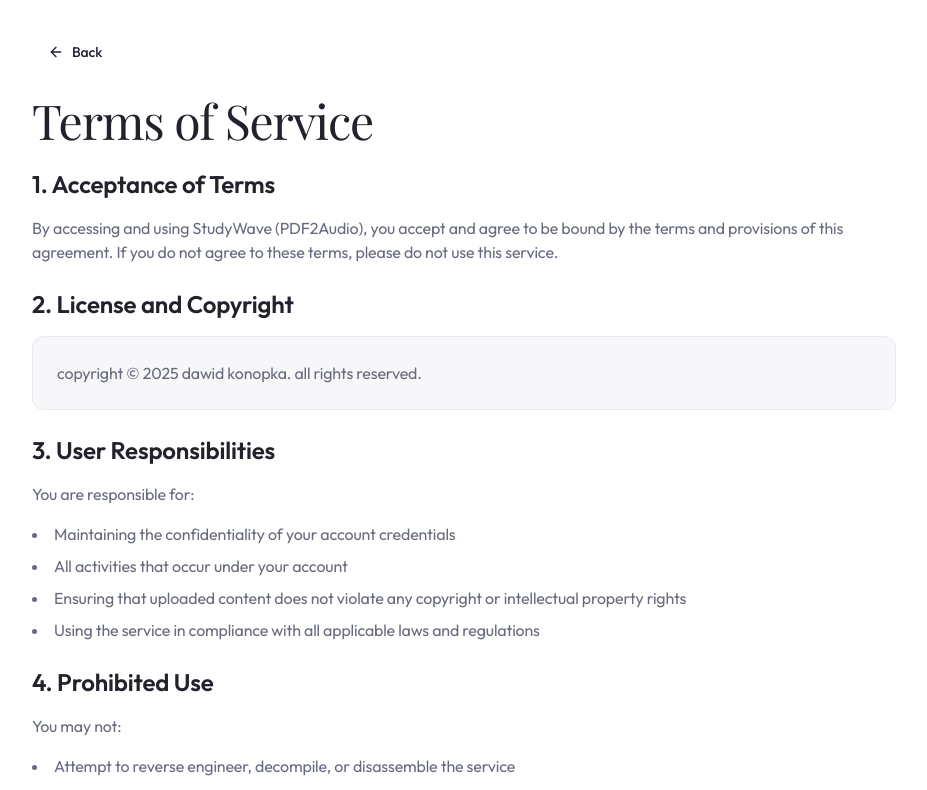
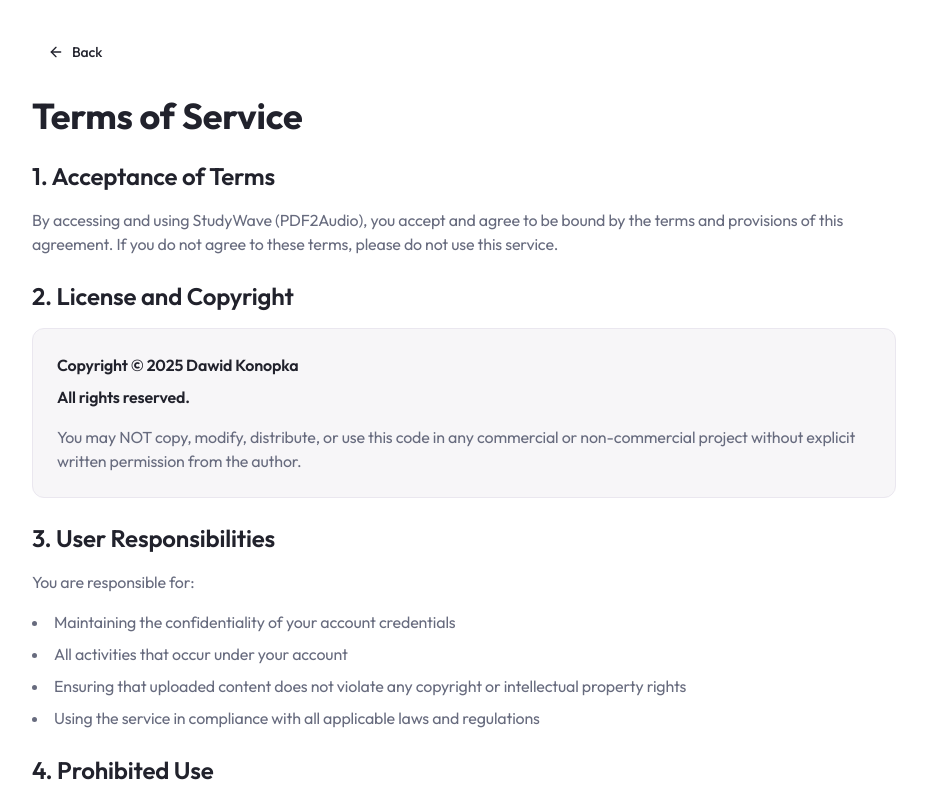
Before and after one commit to keczkasz/StudyWave, a React (Vite) app: page /terms in a window 1280 px wide. Shown: the top 790 px of the page, without its empty margins (176-1103 px from the left). Built offline with nearby package versions, Linux system fonts and the light colour scheme; the HTML template or start-up script is replaced by a standard one.

Commit message:
Reverted to commit 6baddd0e6b981575c0d0565015a64af5208864a3

```diff
--- a/index.html
+++ b/index.html
@@ -14,15 +14,15 @@
     <!-- DNS prefetch for Supabase -->
     <link rel="dns-prefetch" href="https://supabase.co" />
 
-    <!-- Preload critical fonts with display=swap for faster text rendering -->
+    <!-- Preload critical font with display=swap for faster text rendering -->
     <link
       rel="preload"
-      href="https://fonts.googleapis.com/css2?family=Outfit:wght@300;400;500;600;700;800&family=Playfair+Display:wght@400;600;700&display=swap"
+      href="https://fonts.googleapis.com/css2?family=Outfit:wght@300;400;500;600;700;800&display=swap"
       as="style"
       onload="this.onload=null;this.rel='stylesheet'"
     />
     <noscript>
-      <link href="https://fonts.googleapis.com/css2?family=Outfit:wght@300;400;500;600;700;800&family=Playfair+Display:wght@400;600;700&display=swap" rel="stylesheet" />
+      <link href="https://fonts.googleapis.com/css2?family=Outfit:wght@300;400;500;600;700;800&display=swap" rel="stylesheet" />
     </noscript>
 
     <!-- Fallback font stack inline to prevent FOUT -->
--- a/src/pages/PrivacyPolicy.tsx
+++ b/src/pages/PrivacyPolicy.tsx
@@ -18,7 +18,7 @@ const PrivacyPolicy = () => {
         </Button>
 
         <div className="prose prose-sm sm:prose lg:prose-lg dark:prose-invert mx-auto">
-          <h1 className="text-4xl sm:text-5xl font-playfair text-foreground mb-6 tracking-tight">Privacy Policy</h1>
+          <h1 className="text-3xl sm:text-4xl font-bold text-foreground mb-6">Privacy Policy</h1>
 
           <p className="text-muted-foreground mb-6">
             <strong>Last Updated:</strong> January 2025
@@ -187,8 +187,8 @@ const PrivacyPolicy = () => {
 
           <section className="mb-8 p-6 bg-muted/50 rounded-lg border border-border">
             <h2 className="text-2xl font-semibold text-foreground mb-4">Copyright Notice</h2>
-            <p className="text-muted-foreground lowercase">
-              copyright © 2025 dawid konopka. all rights reserved.
+            <p className="text-muted-foreground">
+              Copyright © 2025 Dawid Konopka. All rights reserved. You may NOT copy, modify, distribute, or use this code in any commercial or non-commercial project without explicit written permission from the author.
             </p>
           </section>
         </div>
--- a/src/pages/TermsOfService.tsx
+++ b/src/pages/TermsOfService.tsx
@@ -18,7 +18,7 @@ const TermsOfService = () => {
         </Button>
 
         <div className="prose prose-sm sm:prose dark:prose-invert max-w-none">
-          <h1 className="text-4xl sm:text-5xl font-playfair text-foreground mb-6 tracking-tight">Terms of Service</h1>
+          <h1 className="text-3xl sm:text-4xl font-bold mb-6">Terms of Service</h1>
 
           <div className="space-y-6">
             <section>
@@ -32,8 +32,11 @@ const TermsOfService = () => {
             <section>
               <h2 className="text-2xl font-semibold mb-4">2. License and Copyright</h2>
               <div className="bg-muted p-6 rounded-lg border border-border">
-                <p className="text-muted-foreground lowercase">
-                  copyright © 2025 dawid konopka. all rights reserved.
+                <p className="font-semibold mb-2">Copyright © 2025 Dawid Konopka</p>
+                <p className="font-semibold mb-4">All rights reserved.</p>
+                <p className="text-muted-foreground">
+                  You may NOT copy, modify, distribute, or use this code in any commercial or non-commercial
+                  project without explicit written permission from the author.
                 </p>
               </div>
             </section>
--- a/tailwind.config.ts
+++ b/tailwind.config.ts
@@ -75,7 +75,6 @@ export default {
       },
       fontFamily: {
         sans: ['Plus Jakarta Sans', 'system-ui', '-apple-system', 'sans-serif'],
-        playfair: ['Playfair Display', 'Georgia', 'serif'],
       },
       keyframes: {
         "accordion-down": {
```
